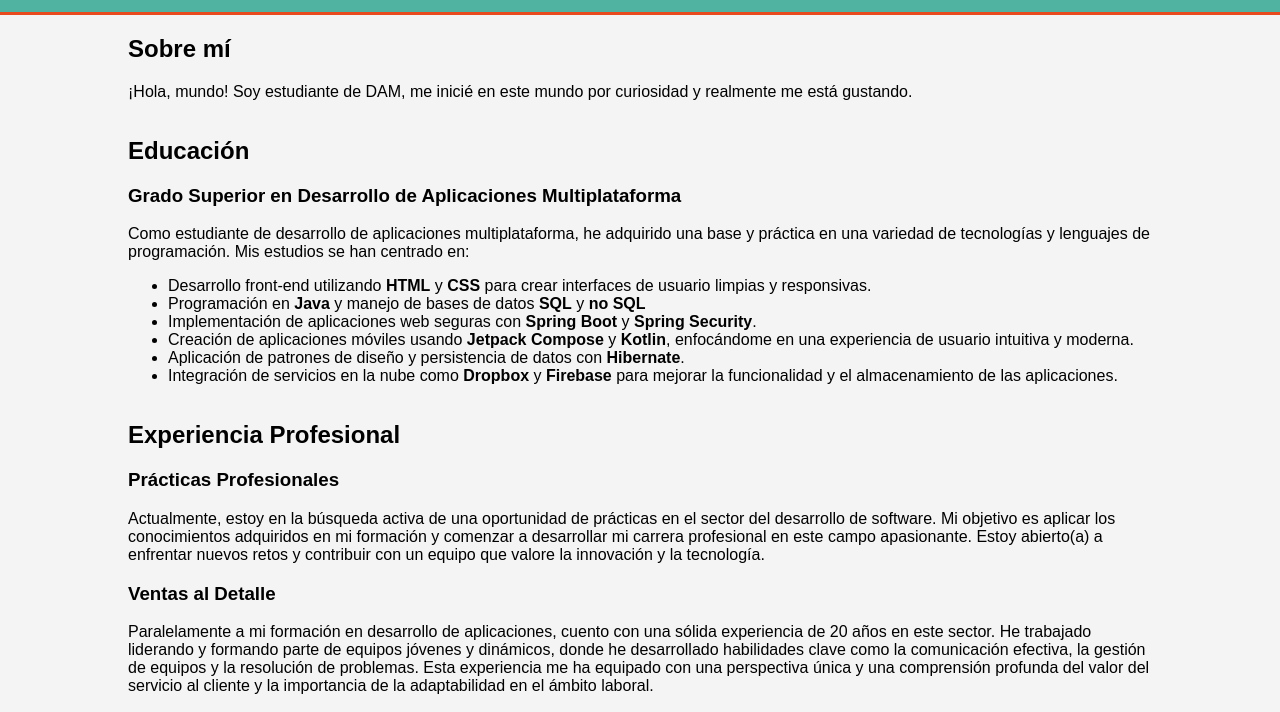
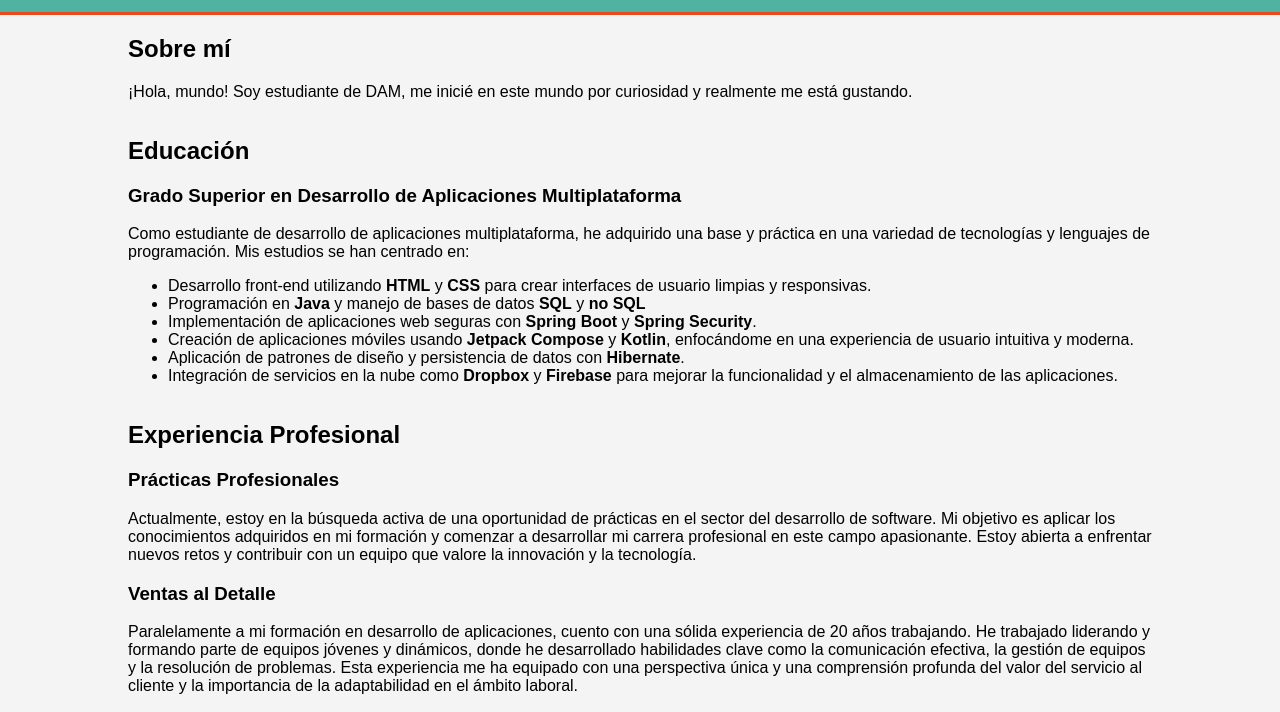
Before and after one commit to vaneport/vaneport, a plain HTML site: page index.html in a window 1280 px wide. Shown: the part 88-800 px from the top of the page. Drawn offline with Linux system fonts and the light colour scheme.

Commit message:
Update index.html

```diff
--- a/index.html
+++ b/index.html
@@ -108,9 +108,9 @@
                 <h2>Experiencia Profesional</h2>
                 <div class="experience-block">
                     <h3>Prácticas Profesionales</h3>
-                    <p>Actualmente, estoy en la búsqueda activa de una oportunidad de prácticas en el sector del desarrollo de software. Mi objetivo es aplicar los conocimientos adquiridos en mi formación y comenzar a desarrollar mi carrera profesional en este campo apasionante. Estoy abierto(a) a enfrentar nuevos retos y contribuir con un equipo que valore la innovación y la tecnología.</p>
+                    <p>Actualmente, estoy en la búsqueda activa de una oportunidad de prácticas en el sector del desarrollo de software. Mi objetivo es aplicar los conocimientos adquiridos en mi formación y comenzar a desarrollar mi carrera profesional en este campo apasionante. Estoy abierta a enfrentar nuevos retos y contribuir con un equipo que valore la innovación y la tecnología.</p>
                     <h3>Ventas al Detalle</h3>
-                    <p>Paralelamente a mi formación en desarrollo de aplicaciones, cuento con una sólida experiencia de 20 años en este sector. He trabajado liderando y formando parte de equipos jóvenes y dinámicos, donde he desarrollado habilidades clave como la comunicación efectiva, la gestión de equipos y la resolución de problemas. Esta experiencia me ha equipado con una perspectiva única y una comprensión profunda del valor del servicio al cliente y la importancia de la adaptabilidad en el ámbito laboral.</p>
+                    <p>Paralelamente a mi formación en desarrollo de aplicaciones, cuento con una sólida experiencia de 20 años trabajando. He trabajado liderando y formando parte de equipos jóvenes y dinámicos, donde he desarrollado habilidades clave como la comunicación efectiva, la gestión de equipos y la resolución de problemas. Esta experiencia me ha equipado con una perspectiva única y una comprensión profunda del valor del servicio al cliente y la importancia de la adaptabilidad en el ámbito laboral.</p>
                 </div>
             </div>
         </section>
```
